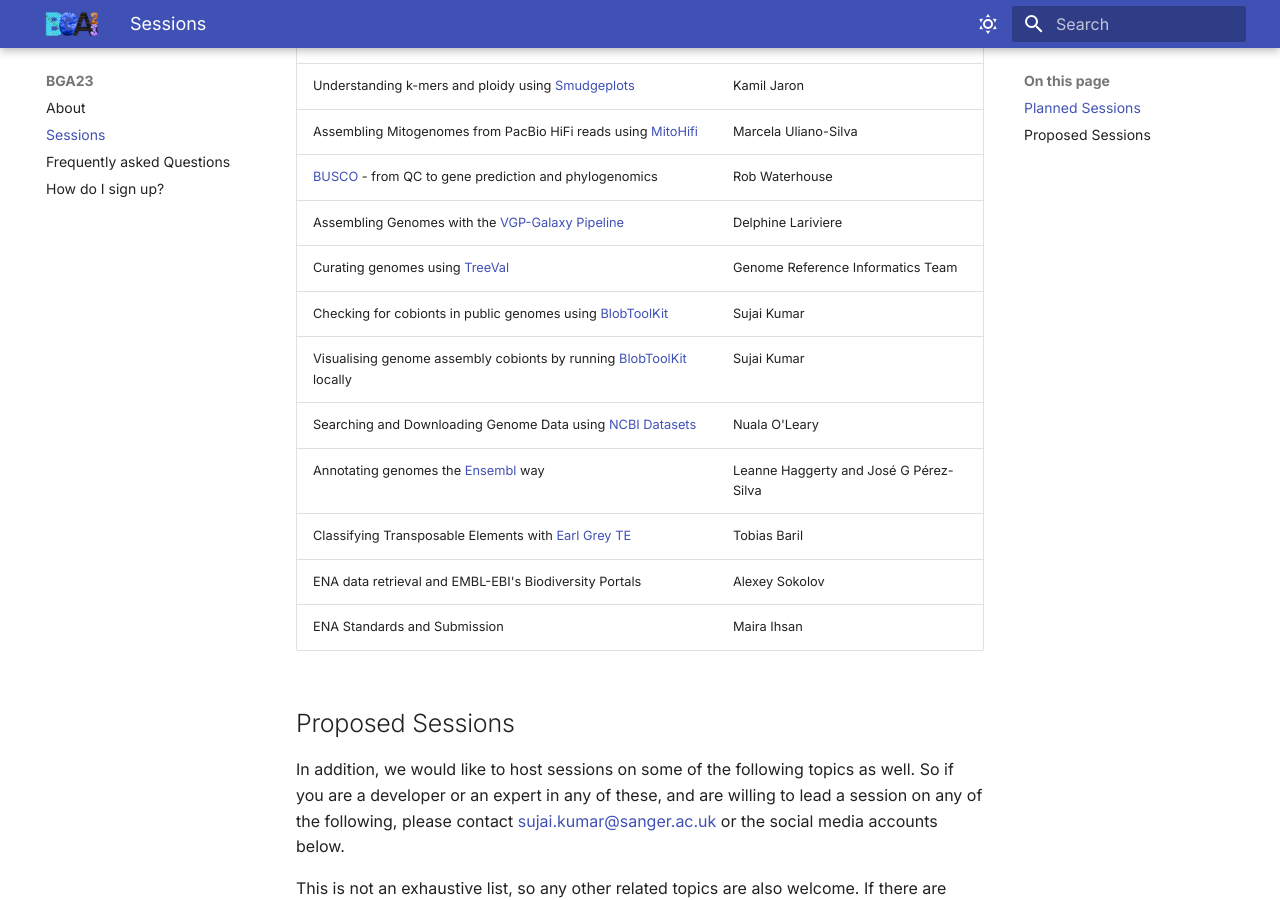
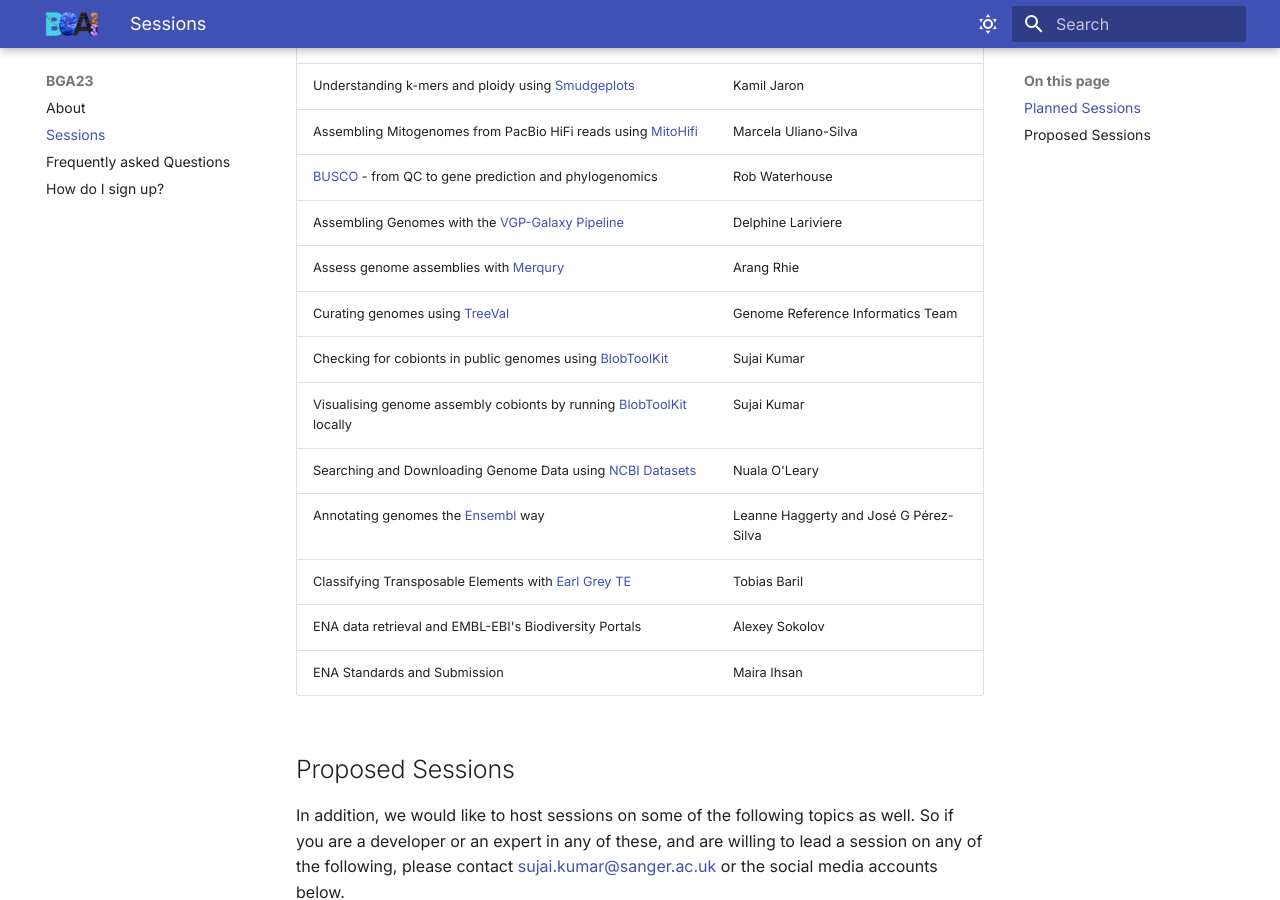
Before and after one commit to tol-training/tol-training.github.io, an MkDocs documentation site: the page built from docs/sessions.md, in a window 1280 px wide and 900 px high, scrolled down 351 px. Built offline with MkDocs 1.6.1 and Material for MkDocs 9.7.7, drawn with Linux system fonts in a browser that asks for light colours; some of the changed text lies outside the part shown.

Commit message:
add merqury

```diff
--- a/docs/sessions.md
+++ b/docs/sessions.md
@@ -14,6 +14,7 @@ The list of sessions planned so far is given below. We are currently in the proc
 | Assembling Mitogenomes from PacBio HiFi reads using [MitoHifi](https://github.com/marcelauliano/MitoHiFi){:target="_blank"} | Marcela Uliano-Silva |
 | [BUSCO](https://busco.ezlab.org/){:target="_blank"} - from QC to gene prediction and phylogenomics | Rob Waterhouse |
 | Assembling Genomes with the [VGP-Galaxy Pipeline](https://training.galaxyproject.org/training-material/topics/assembly/tutorials/vgp_genome_assembly/tutorial.html){:target="_blank"} | Delphine Lariviere |
+| Assess genome assemblies with [Merqury](https://github.com/marbl/merqury){:target="_blank"} | Arang Rhie |
 | Curating genomes using [TreeVal](https://github.com/sanger-tol/treeval){:target="_blank"} | Genome Reference Informatics Team |
 | Checking for cobionts in public genomes using [BlobToolKit](https://blobtoolkit.genomehubs.org/view){:target="_blank"} | Sujai Kumar |
 | Visualising genome assembly cobionts by running [BlobToolKit](https://blobtoolkit.genomehubs.org/view){:target="_blank"} locally | Sujai Kumar |
```
Also changed, not shown: other parts of docs/sessions.md (+0 -1 lines).
